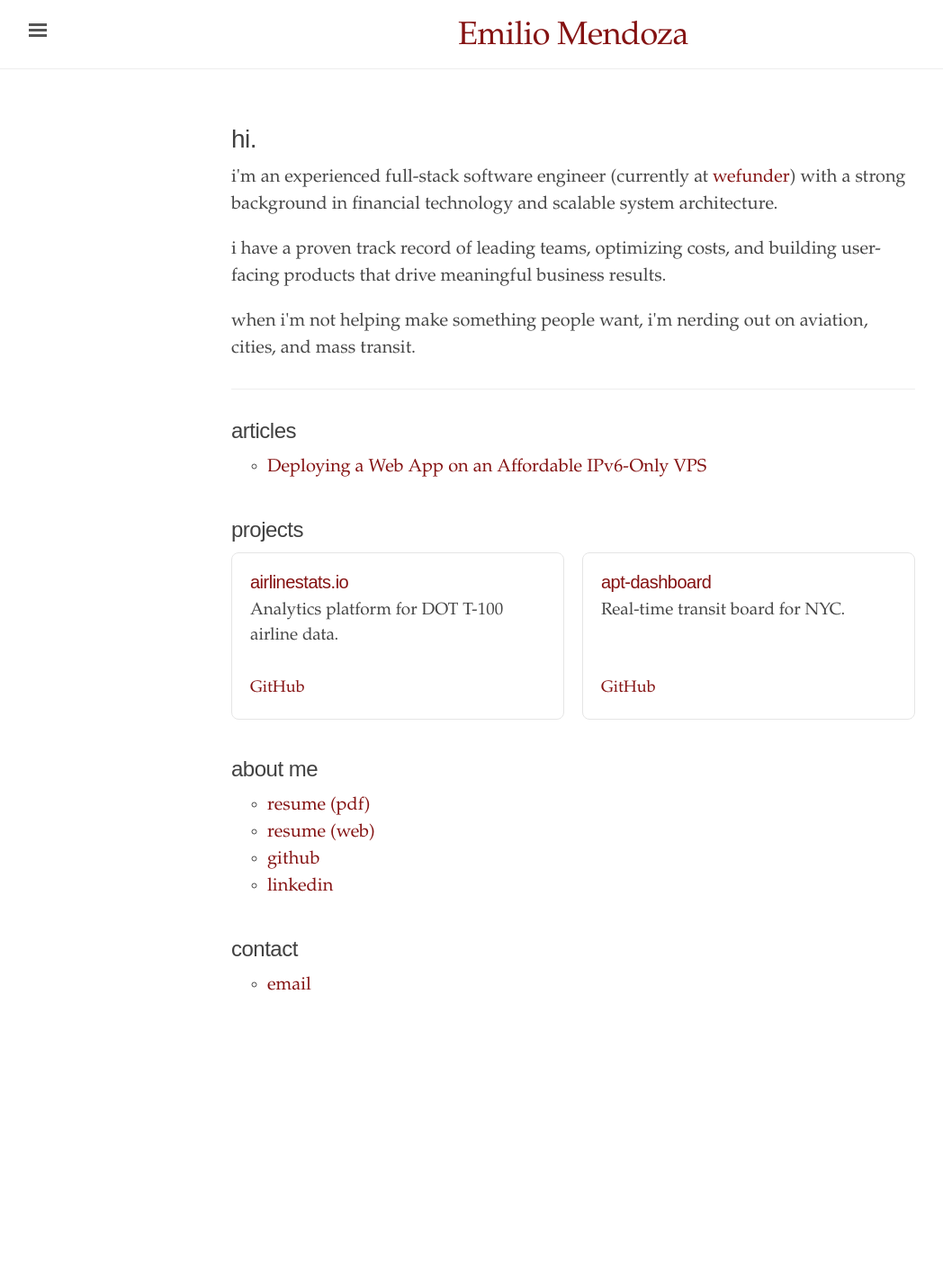
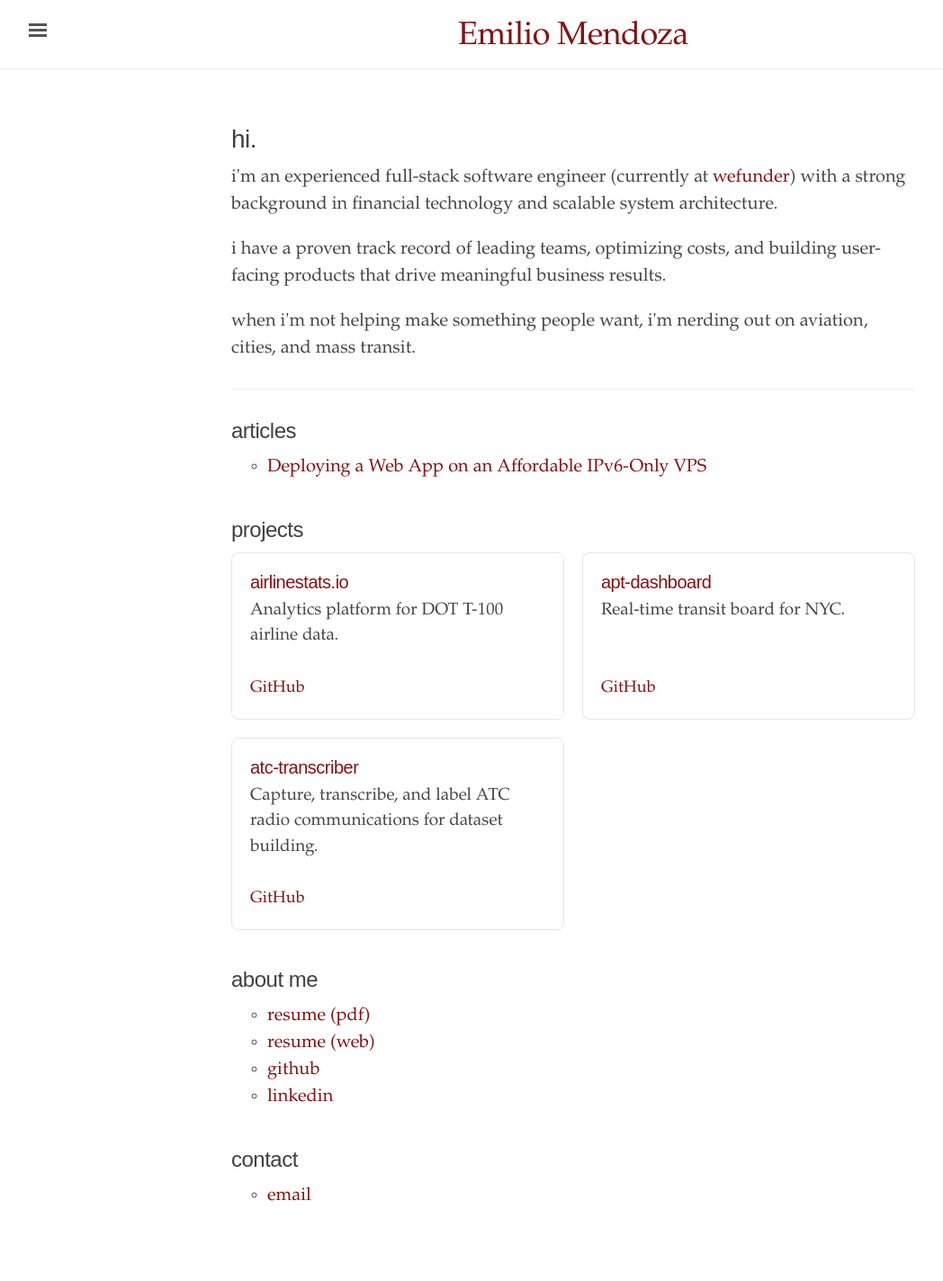
Before and after one commit to emilio2601/emilio2601.dev, a Jekyll site: the page built from index.html, in a window 1280 px wide. Shown: the whole page at 90% size, without its empty margins (3-1051 px from the left). Built offline with Jekyll 4.4.1, drawn with Linux system fonts in a browser that asks for light colours; before the commit the page ends 1190 px from its top, so only the background shows below that.

Commit message:
Add atc-transcriber project to homepage
Co-Authored-By: Claude Opus 4.5 <noreply@anthropic.com>

```diff
--- a/index.html
+++ b/index.html
@@ -50,6 +50,13 @@ title: "Emilio Mendoza"
       </div>
       <p class="project-meta"><a href="https://github.com/emilio2601/apt-dashboard">GitHub</a></p>
     </li>
+    <li class="card">
+      <div>
+        <h3><a href="https://atc.emilio2601.dev/">atc-transcriber</a></h3>
+        <p>Capture, transcribe, and label ATC radio communications for dataset building.</p>
+      </div>
+      <p class="project-meta"><a href="https://github.com/emilio2601/atc-transcriber">GitHub</a></p>
+    </li>
   </ul>
 </div>
 
```
